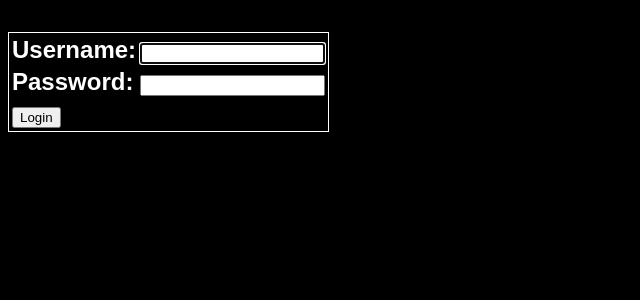
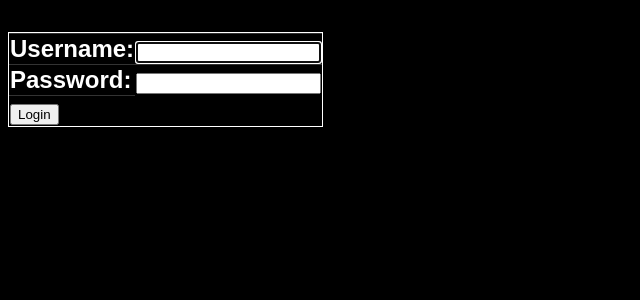
Before and after one commit to djsanderson1/phoneWitness, a PHP site: page /login.php in a window 1280 px wide. Shown: the part 87-387 px from the top of the page, without its empty margins (0-640 px from the left). Run offline with PHP 8.4, Linux system fonts and the light colour scheme; data comes from the database, SQL or seed files in the repository.

Commit message:
fixed some style stuff

```diff
--- a/style.php
+++ b/style.php
@@ -75,5 +75,14 @@ label {
   width: 90%;
   max-width: 500px;
 }
+table {
+    border-spacing: 0px;
+}
+td {
+    border-top: #333333 1px solid;
+}
+tr:hover {
+    background-color: #333333;
+}
 </style>';
 ?>
```
